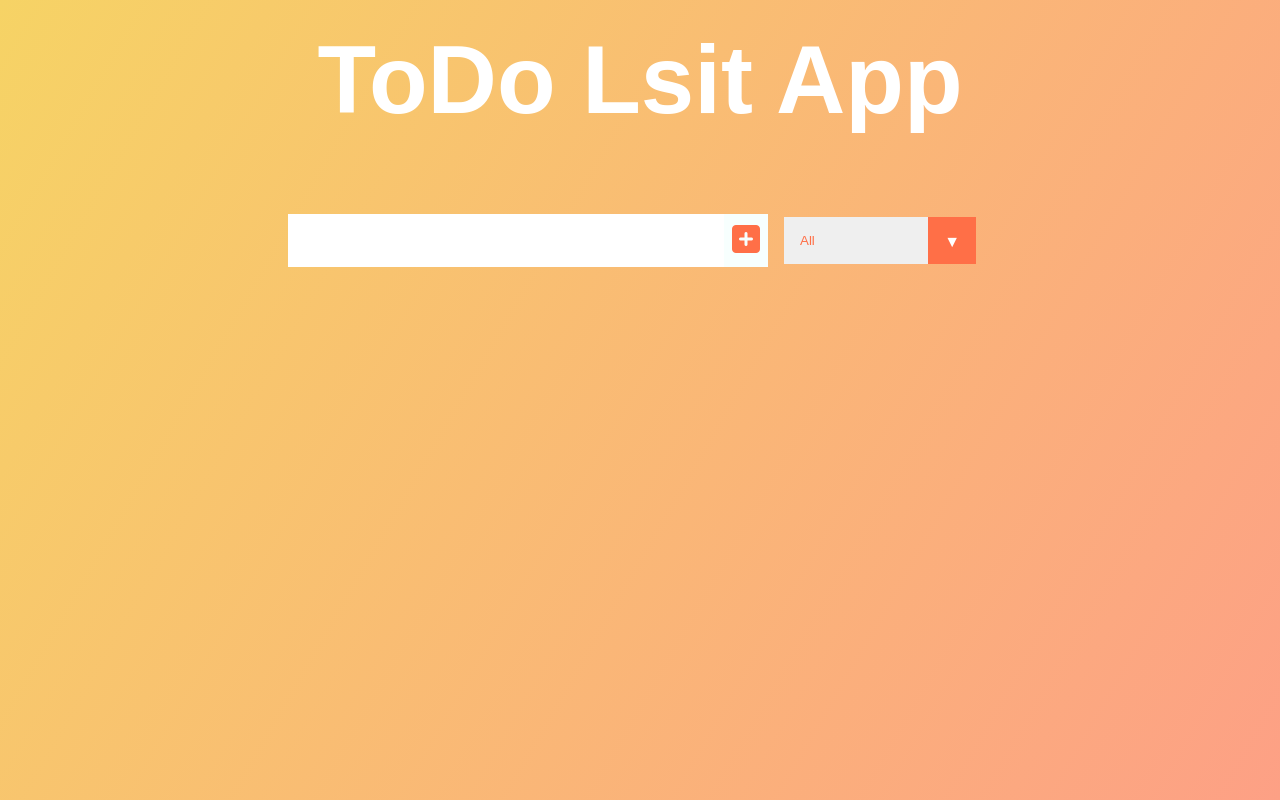
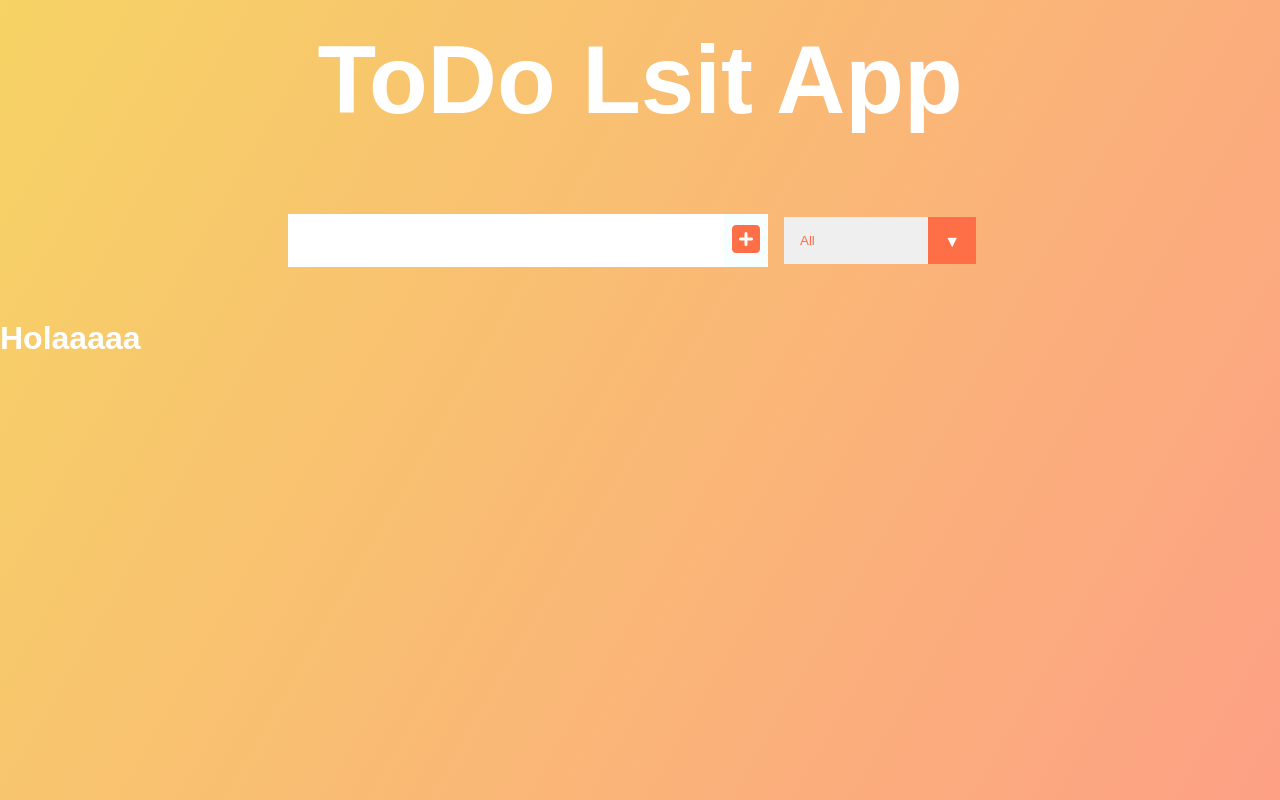
Before and after one commit to BillRmz/domtodo, a plain HTML site: page index.html in a window 1280 px wide. Drawn offline with Linux system fonts and the light colour scheme.

Commit message:
Update index.html

```diff
--- a/index.html
+++ b/index.html
@@ -29,6 +29,6 @@
 
     <script src="./script.js"></script>
     <script src="https://kit.fontawesome.com/55fba29bcf.js" crossorigin="anonymous"></script>
-
+    <H1>Holaaaaa</H1>
   </body>
 </html>
```
